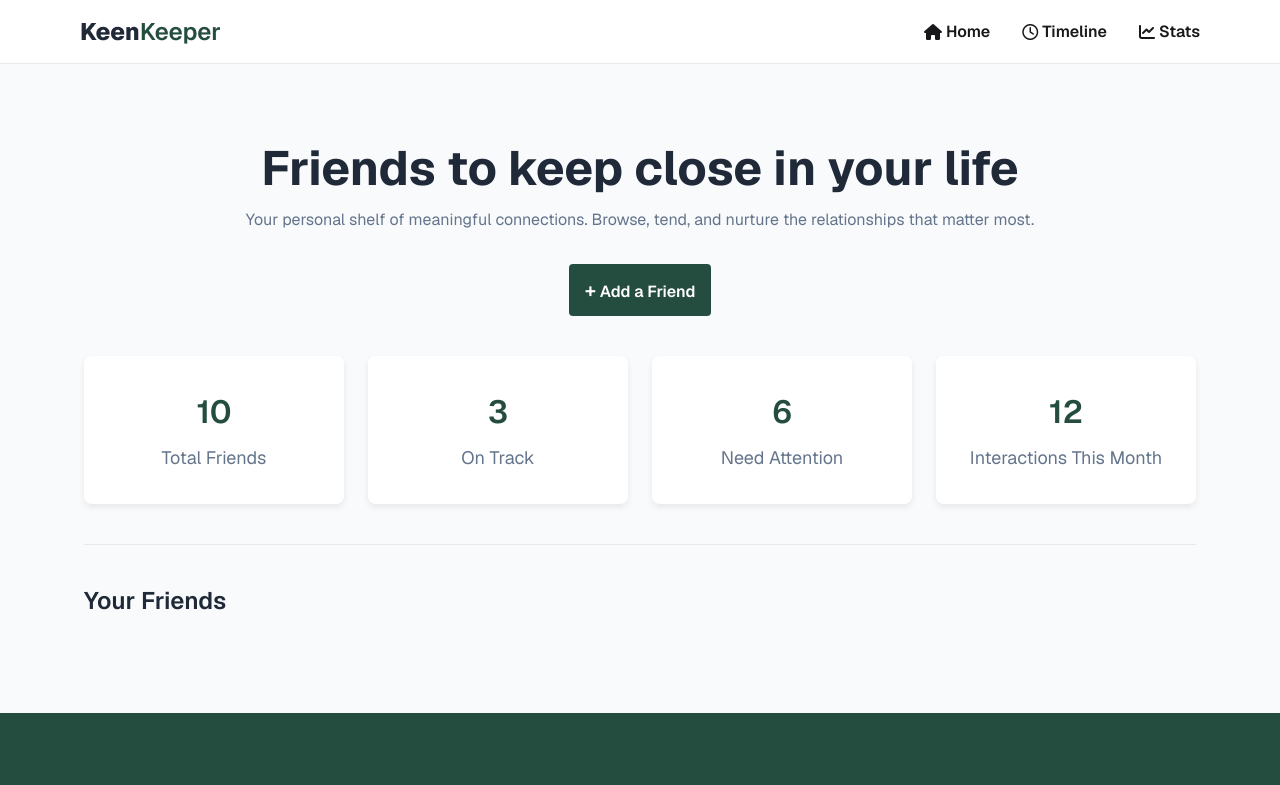
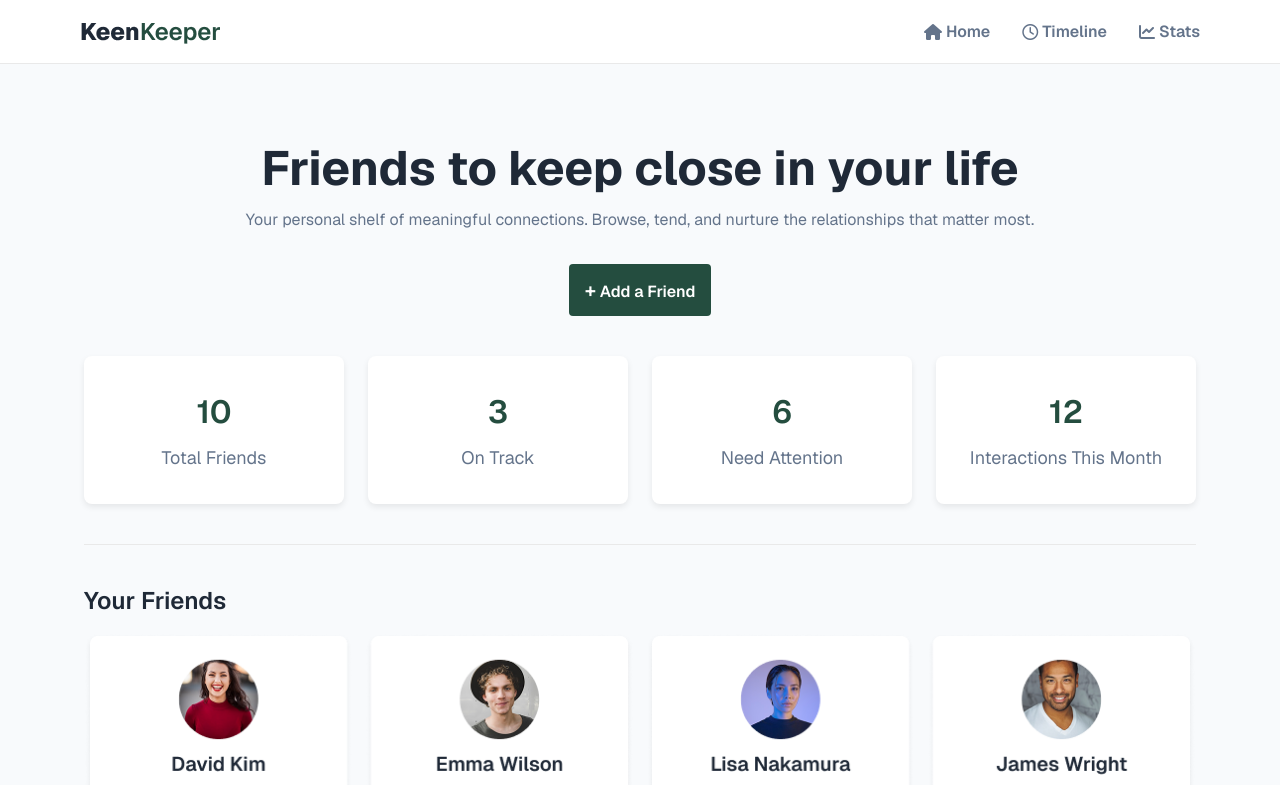
Before and after one commit to muntasirSayem/keen-keeper, a React (Vite) app: page / in a window 1280 px wide. Shown: the top 785 px of the page. Built offline with nearby package versions, Linux system fonts and the light colour scheme.

Commit message:
fixed nav links

```diff
--- a/src/components/shared/Navbar/NavBar.jsx
+++ b/src/components/shared/Navbar/NavBar.jsx
@@ -1,3 +1,5 @@
+import { NavLink } from "react-router";
+
 function NavBar() {
   return (
     <div className="w-full bg-white border-b border-[#E9E9E9] px-20 py-4 flex flex-col md:flex-row gap-2 md:gap-0 items-center justify-between">
@@ -5,23 +7,28 @@ function NavBar() {
       <a href="">
         <img src="/Images/logo/logo.png" alt="" />
       </a>
+      {/* Nav Links */}
+      <div className="flex items-center gap-8 text-[1rem] text-[#64748B] font-semibold">
+        <NavLink to="/" className="flex items-center gap-1 hover:underline">
+          <i className="fa-solid fa-house"></i>
+          <span>Home</span>
+        </NavLink>
 
-      {/* Nav Links */}
-      <div className="flex items-center gap-8 text-[1rem] text-[64748B] font-semibold">
-        <a href="" className="flex items-center gap-1">
-          <i className="fa-solid fa-house"></i>
-          <span className="hover:underline">Home</span>
-        </a>
+        <NavLink
+          to="/"
+          className="flex items-center gap-1 hover:underline"
+        >
+          <i className="fa-regular fa-clock"></i>
+          <span>Timeline</span>
+        </NavLink>
 
-        <a href="" className="flex items-center gap-1">
-          <i className="fa-regular fa-clock"></i>
-          <span className="hover:underline">Timeline</span>
-        </a>
-
-        <a href="" className="flex items-center gap-1">
+        <NavLink
+          to="/"
+          className="flex items-center gap-1 hover:underline"
+        >
           <i className="fa-solid fa-chart-line"></i>
-          <span className="hover:underline">Stats</span>
-        </a>
+          <span>Stats</span>
+        </NavLink>
       </div>
     </div>
   );
--- a/src/pages/homepage/HomePage.jsx
+++ b/src/pages/homepage/HomePage.jsx
@@ -46,7 +46,7 @@ function HomePage() {
       <div className="max-w-278 mx-auto space-y-4">
         <h4 className="text-2xl font-semibold text-[#1F2937]">Your Friends</h4>
         <div>
-
+            <img src="/Images/Frame 2087325672.png" alt="" />
         </div>
       </div>
     </div>
```
Also changed, not shown: public/Images/Frame 2087325672.png (added).
